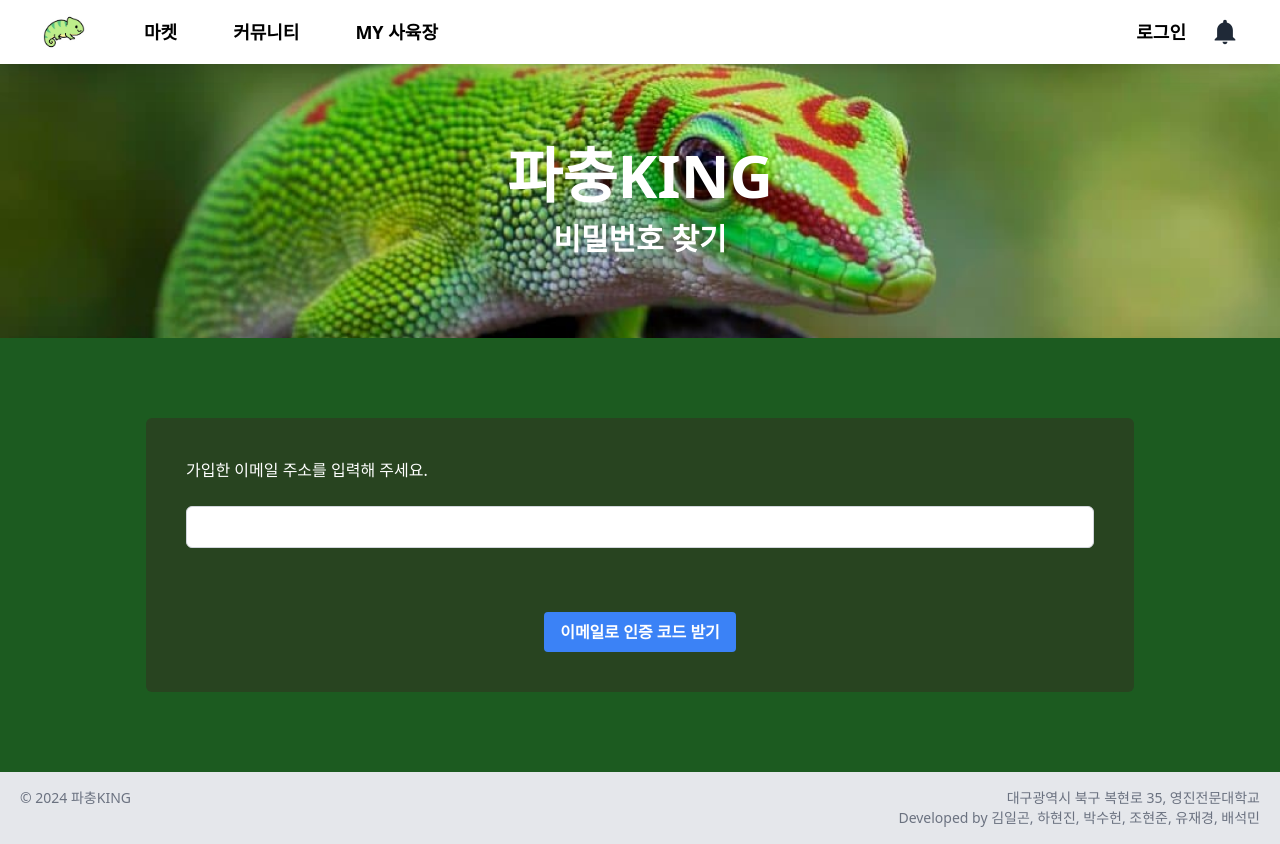
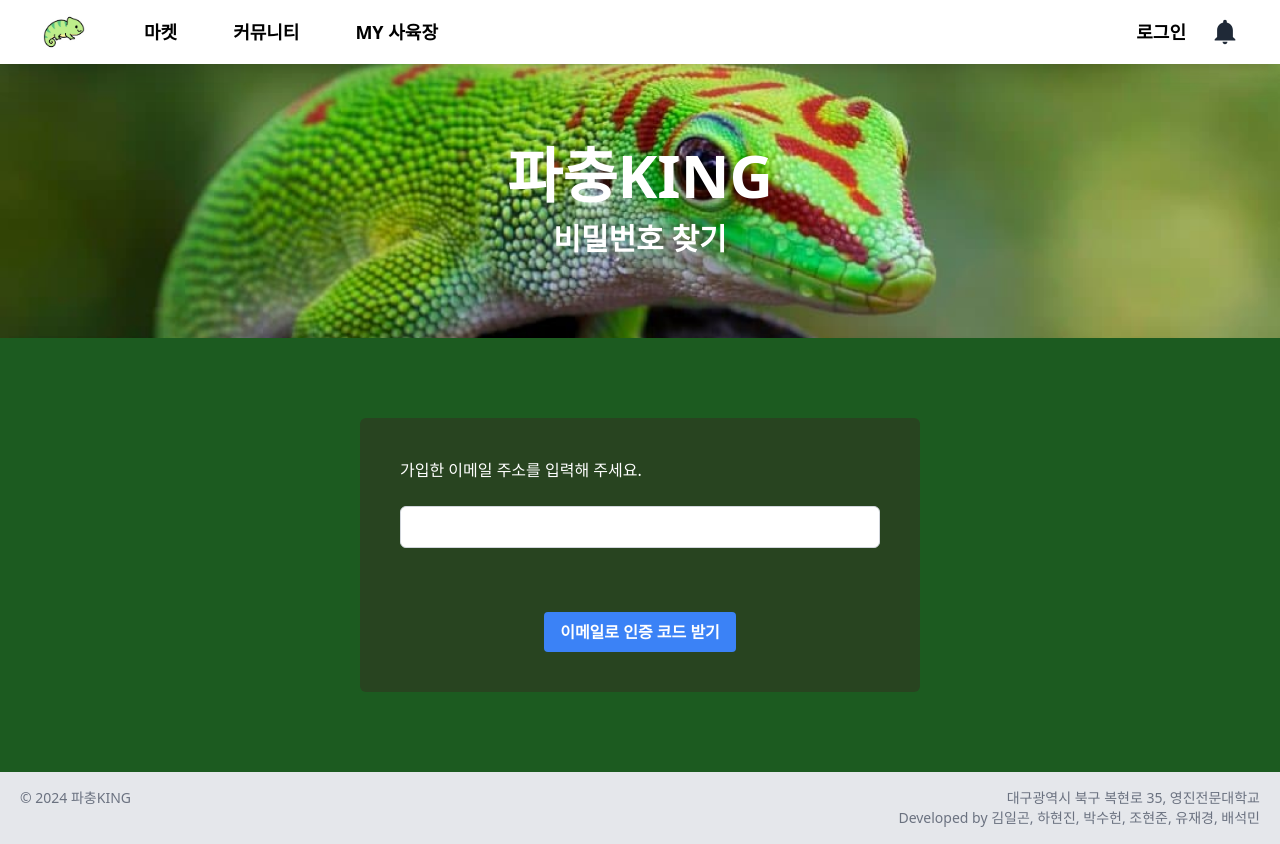
Before and after one commit to jk-milk/project_reptile-king_frontend, a React (Vite) app: page /reset-password in a window 1280 px wide. Built offline with nearby package versions, Linux system fonts and the light colour scheme.

Commit message:
🔨 chore : APIアドレスの変更

```diff
--- a/src/Pages/PasswordResetPage.tsx
+++ b/src/Pages/PasswordResetPage.tsx
@@ -4,6 +4,7 @@ import EmailInput from '../components/PasswordReset/EmailInput';
 import VerificationCodeInput from '../components/PasswordReset/VerificationCodeInput';
 import NewPasswordForm from '../components/PasswordReset/NewPasswordForm';
 import axios from 'axios';
+import { API } from '../config';
 
 function PasswordResetPage() {
   const navigate = useNavigate();
@@ -14,9 +15,11 @@ function PasswordResetPage() {
     setEmail(email);
     try {
       // 서버에 이메일 전송, 인증코드 요청 로직
-      const response = await axios.post('http://localhost:8000/api/forget-password', {
+      // const response = await axios.post(API+'forget-password', {
+      const response = await axios.post('http://54.180.158.4:8000/api/forget-password', {
         email,
       });
+      // 로딩중 로직 추가 할 것
       if (response.status === 200)
         setStep(2); // 성공 시 다음 단계
     } catch (error) {
@@ -27,7 +30,7 @@ function PasswordResetPage() {
   const handleCodeSubmit = async (authCode: string) => {
     try {
       // 인증 코드 확인 로직
-      const response = await axios.post('http://localhost:8000/api/forget-password/verify-auth', {
+      const response = await axios.post(API+'forget-password/verify-auth', {
         email,
         authCode,
       });
@@ -41,7 +44,7 @@ function PasswordResetPage() {
   const handleNewPasswordSubmit = async (password: string, password_confirmation:string) => {
     try {
       // 새 비밀번호 설정 로직
-      const response = await axios.patch('http://localhost:8000/api/forget-password/change-password', {
+      const response = await axios.patch(API+'forget-password/change-password', {
         email,
         password,
         password_confirmation,
@@ -58,7 +61,7 @@ function PasswordResetPage() {
 
   return (
     <div className="flex justify-center py-20">
-      <div className="bg-[#284420] min-w-[61.75rem] max-w-[61.75rem] p-10 rounded-md">
+      <div className="bg-[#284420] min-w-[35rem] max-w-[35rem] p-10 rounded-md">
         {step === 1 && <EmailInput onEmailSubmit={handleEmailSubmit} />}
         {step === 2 && <VerificationCodeInput onCodeSubmit={handleCodeSubmit} />}
         {step === 3 && <NewPasswordForm onNewPasswordSubmit={handleNewPasswordSubmit} />}
```
